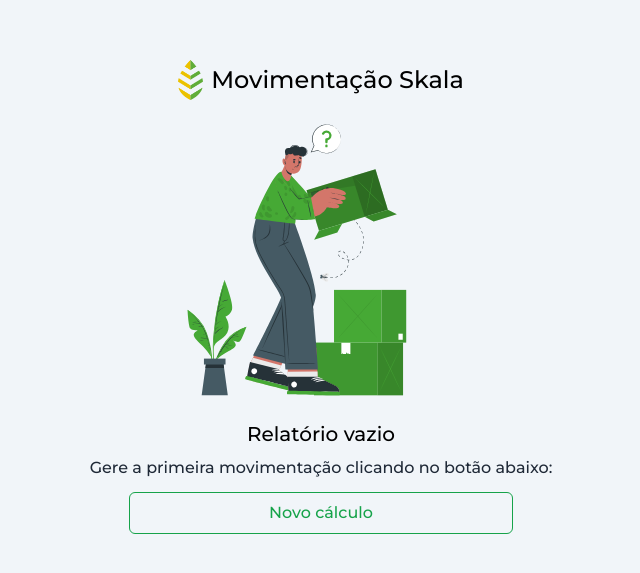
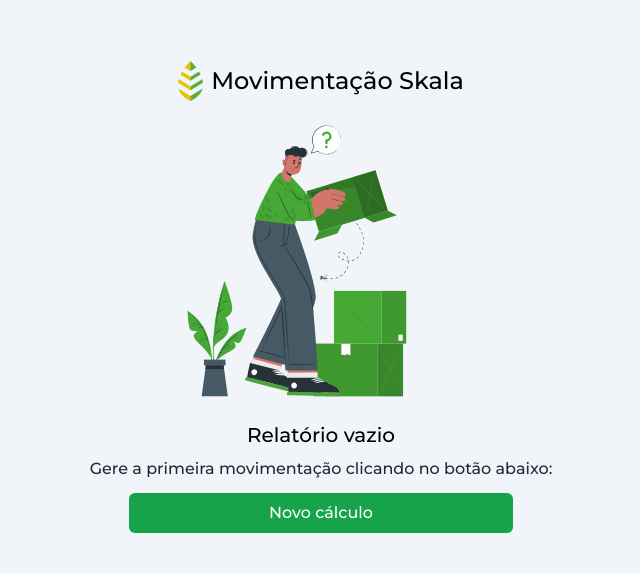
Before and after one commit to joaomsl/skala-packaging, a React (Vite) app: page / in a window 1280 px wide. Shown: the part 103-676 px from the top of the page, without its empty margins (319-959 px from the left). Built offline with nearby package versions, Linux system fonts and the light colour scheme.

Commit message:
button style fix

```diff
--- a/src/components/view-reports.tsx
+++ b/src/components/view-reports.tsx
@@ -35,7 +35,6 @@ export default function ViewReports() {
                 <p className="mt-2 text-md text-gray-800">Gere a primeira movimentação clicando no botão abaixo:</p>
                 <Button
                     className='mt-3 max-w-sm'
-                    aspect='outline'
                     onClick={() => app.setAction('create_report')}
                 >
                     Novo cálculo
```
